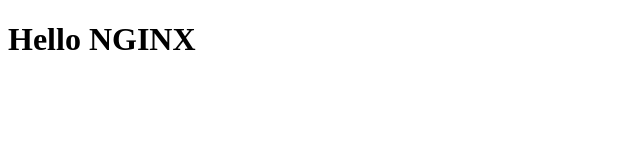
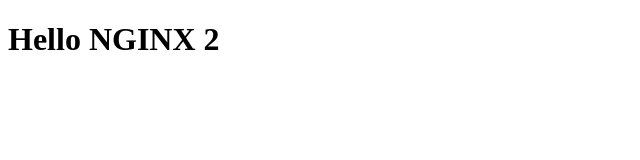
Before and after one commit to nadragabohdan/nginx, a plain HTML site: page index.html in a window 1280 px wide. Shown: the full height of the page, 0-640 px from the left. Drawn offline with Linux system fonts and the light colour scheme.

Commit message:
from laptop

```diff
--- a/index.html
+++ b/index.html
@@ -7,6 +7,6 @@
     <title>Document</title>
 </head>
 <body>
-    <h1>Hello NGINX</h1>
+    <h1>Hello NGINX 2</h1>
 </body>
 </html>
```
